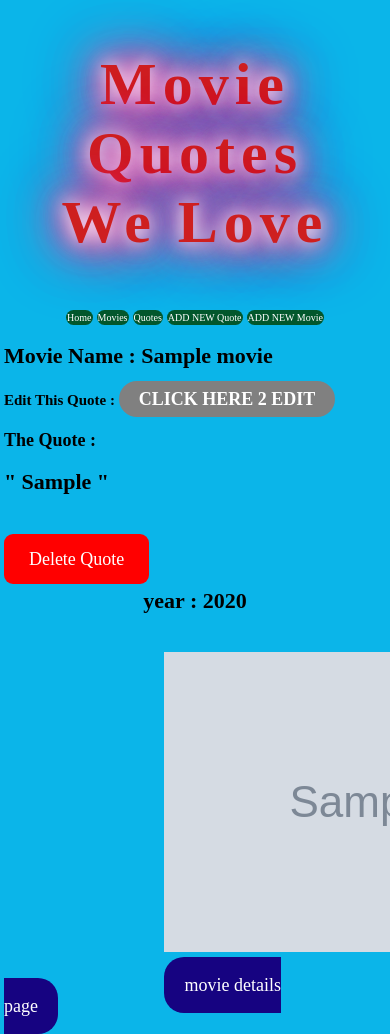
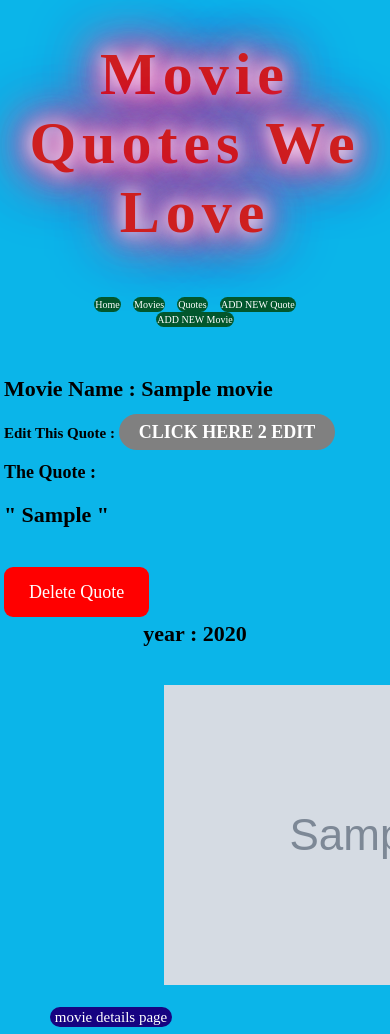
Before and after one commit to BrianLoveGa/python-movie-quotes-miniproj, a Django app: page /quotes/1 in a window 390 px wide; the page is wider, and only the part inside the window is pictured. Run offline with Django 3.2, Linux system fonts and the light colour scheme; tables that the repository leaves empty hold one stand-in row (values such as "Sample post"); grey boxes marked "Sample" are stand-in pictures; parts of the project's set-up code (start-up, migrations or seed data) failed here and were passed over; some libraries are stand-ins or nearby versions.

Commit message:
final addition for now

```diff
--- a/movie_quotes/static/css/movie.css
+++ b/movie_quotes/static/css/movie.css
@@ -44,13 +44,17 @@ h3 {
 h4 {
 	font-size: 30px;
 }
-h5{
+h5 {
 	font-size: 20px;
 }
 
 nav {
 	text-align: center;
-	padding: 0 40px;
+	padding: 10px 40px;
+	display: flex;
+	flex-wrap: wrap;
+	justify-content: space-evenly;
+	margin:10%
 }
 
 .mid,
@@ -163,12 +167,12 @@ a.link:hover {
 
 a.midlink {
 	width: auto;
-	padding: 18px 20px;
+	padding: 8px 10px;
 	background-color: rgb(22, 3, 129);
 	border-radius: 20px;
 	font-size: 18px;
 	color: #ffffff;
-	margin: 15% 42%;
+	margin: 15% 32%;
 }
 a.midlink:hover {
 	background-color: rgb(82, 75, 179);
@@ -207,8 +211,8 @@ ul.error {
 	background-color: white;
 	border-radius: 20px;
 	border: black 3px solid;
-	padding:10px;
-	text-align:center;
+	padding: 10px;
+	text-align: center;
 }
 
 /* li.error {
@@ -261,6 +265,15 @@ ul.error {
 	select {
 		font-size: 15px;
 	}
+	a.midlink {
+		width: auto;
+		padding: 2px 5px;
+		background-color: rgb(22, 3, 129);
+		border-radius: 20px;
+		font-size: 15px;
+		color: #ffffff;
+		margin: 5% 12%;
+	}
 	input {
 		display: block;
 		margin: 5px 0 10px 0;
--- a/movie_quotes/templates/quotes/base.html
+++ b/movie_quotes/templates/quotes/base.html
@@ -11,12 +11,12 @@
 			src="https://kit.fontawesome.com/70784aaaa8.js"
 			crossorigin="anonymous"
 		></script>
-		<link rel="shortcut icon" type="image/png" href="{% static 'bl.png' %}"/>
+		<link rel="shortcut icon" type="image/png" href="{% static 'bl.png' %}" />
 		<link rel="stylesheet" href="{% static 'css/movie.css' %}" />
 	</head>
 	<body>
+		<h1 class="big">Movie Quotes We Love</h1>
 		<nav>
-			<h1 class="big">Movie Quotes We Love</h1>
 			<a class="home" href="{% url 'home' %}">Home</a>
 			<a class="home" href="{% url 'movie_list' %}">Movies</a>
 			<a class="home" href="{% url 'quote_list' %}">Quotes</a>
```
